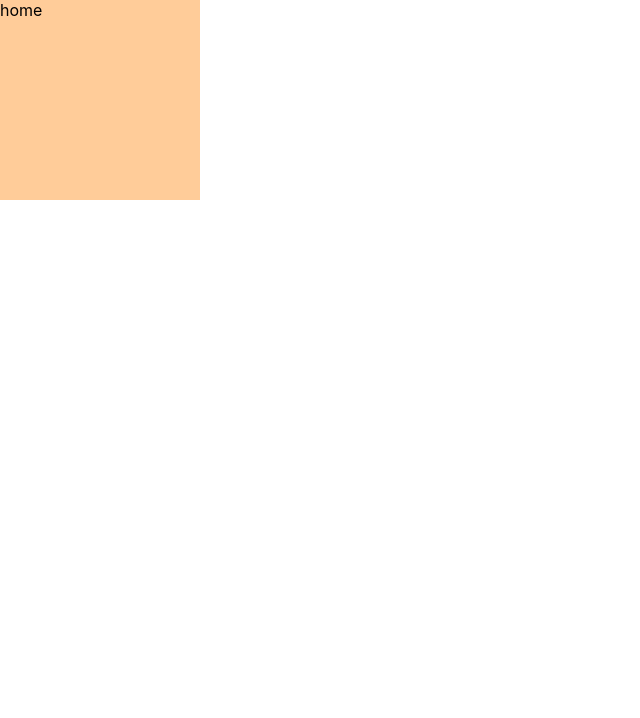
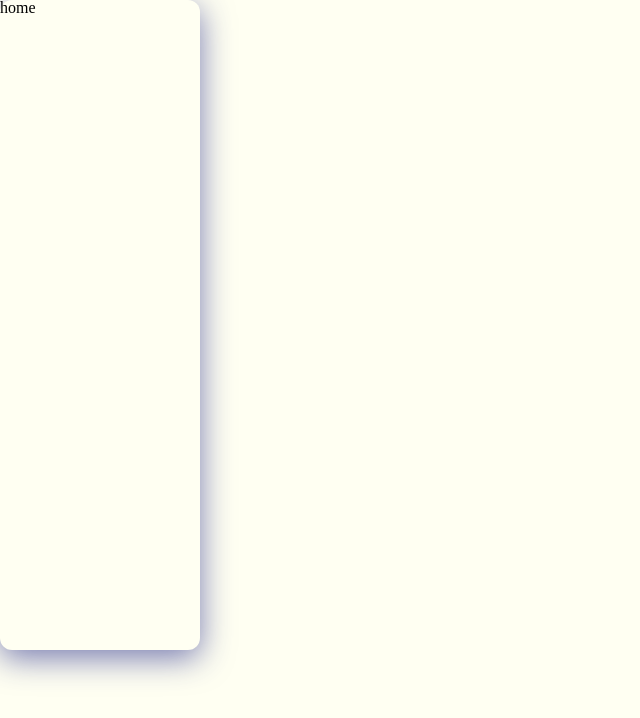
Before and after one commit to week6-mini-group-2/Frontend, a React (Create React App) app: page / in a window 1280 px wide. Shown: the top 718 px of the page, without its empty margins (0-640 px from the left). Built offline with nearby package versions, Linux system fonts and the light colour scheme.

Commit message:
color promise

```diff
--- a/src/css/variable.scss
+++ b/src/css/variable.scss
@@ -0,0 +1,15 @@
+/* various items */
+
+:root {
+  /* color */
+  --primary-color: #de6449;
+  --primary2-color: #791d94;
+  --grid-color: #8a8e54;
+  --base-color: #fffff2;
+  --border-color: #9a9a9a;
+
+  /* border-radius */
+  --radius-base: 5px 10px;
+
+  /* box-shadow */
+}
--- a/src/index.css
+++ b/src/index.css
@@ -1,13 +1,129 @@
-body {
+html,
+body,
+div,
+span,
+applet,
+object,
+iframe,
+h1,
+h2,
+h3,
+h4,
+h5,
+h6,
+p,
+blockquote,
+pre,
+a,
+abbr,
+acronym,
+address,
+big,
+cite,
+code,
+del,
+dfn,
+em,
+img,
+ins,
+kbd,
+q,
+s,
+samp,
+small,
+strike,
+strong,
+sub,
+sup,
+tt,
+var,
+b,
+u,
+i,
+center,
+dl,
+dt,
+dd,
+ol,
+ul,
+li,
+fieldset,
+form,
+label,
+legend,
+table,
+caption,
+tbody,
+tfoot,
+thead,
+tr,
+th,
+td,
+article,
+aside,
+canvas,
+details,
+embed,
+figure,
+figcaption,
+footer,
+header,
+hgroup,
+menu,
+nav,
+output,
+ruby,
+section,
+summary,
+time,
+mark,
+audio,
+video {
   margin: 0;
-  font-family: -apple-system, BlinkMacSystemFont, 'Segoe UI', 'Roboto', 'Oxygen',
-    'Ubuntu', 'Cantarell', 'Fira Sans', 'Droid Sans', 'Helvetica Neue',
-    sans-serif;
-  -webkit-font-smoothing: antialiased;
-  -moz-osx-font-smoothing: grayscale;
+  padding: 0;
+  border: 0;
+  font-size: 100%;
+  font: inherit;
+  vertical-align: baseline;
 }
 
-code {
-  font-family: source-code-pro, Menlo, Monaco, Consolas, 'Courier New',
-    monospace;
+* {
+  user-select: none;
 }
+/* HTML5 display-role reset for older browsers */
+article,
+aside,
+details,
+figcaption,
+figure,
+footer,
+header,
+hgroup,
+menu,
+nav,
+section {
+  display: block;
+}
+body {
+  background: #fffff2;
+  line-height: 1;
+}
+ol,
+ul {
+  list-style: none;
+}
+blockquote,
+q {
+  quotes: none;
+}
+blockquote:before,
+blockquote:after,
+q:before,
+q:after {
+  content: "";
+  content: none;
+}
+table {
+  border-collapse: collapse;
+  border-spacing: 0;
+}
--- a/src/pages/Form.jsx
+++ b/src/pages/Form.jsx
@@ -1,5 +1,6 @@
 import React from "react";
 import styled from "styled-components";
+import "../css/variable.scss";
 import "../App.scss";
 
 const CommentsList = () => {
@@ -12,5 +13,6 @@
   width: 300px;
   height: 50px;
   background-color: #ccc000;
-  color: #000000;
+  color: var(--primary-color);
+  border-radius: var(--radius-base);
 `;
--- a/src/pages/Home.jsx
+++ b/src/pages/Home.jsx
@@ -1,15 +1,22 @@
 import React from "react";
-import styled from "styled-components";
+import styled, { css } from "styled-components";
 import "../App.scss";
+import "../css/variable.scss";
 
 const Home = () => {
-  return <Ex>home</Ex>;
+  return (
+    <div>
+      <Ex>home</Ex>
+    </div>
+  );
 };
 
 export default Home;
 
 const Ex = styled.div`
   width: 200px;
-  height: 200px;
-  background-color: #ffcc99;
+  height: 650px;
+  background-color: transparent;
+  border-radius: 12px;
+  box-shadow: 0 8px 32px 0 rgba(31, 38, 135, 0.61);
 `;
```
Also changed, not shown: src/css/Variable.jsx (added, +11 -0 lines).
